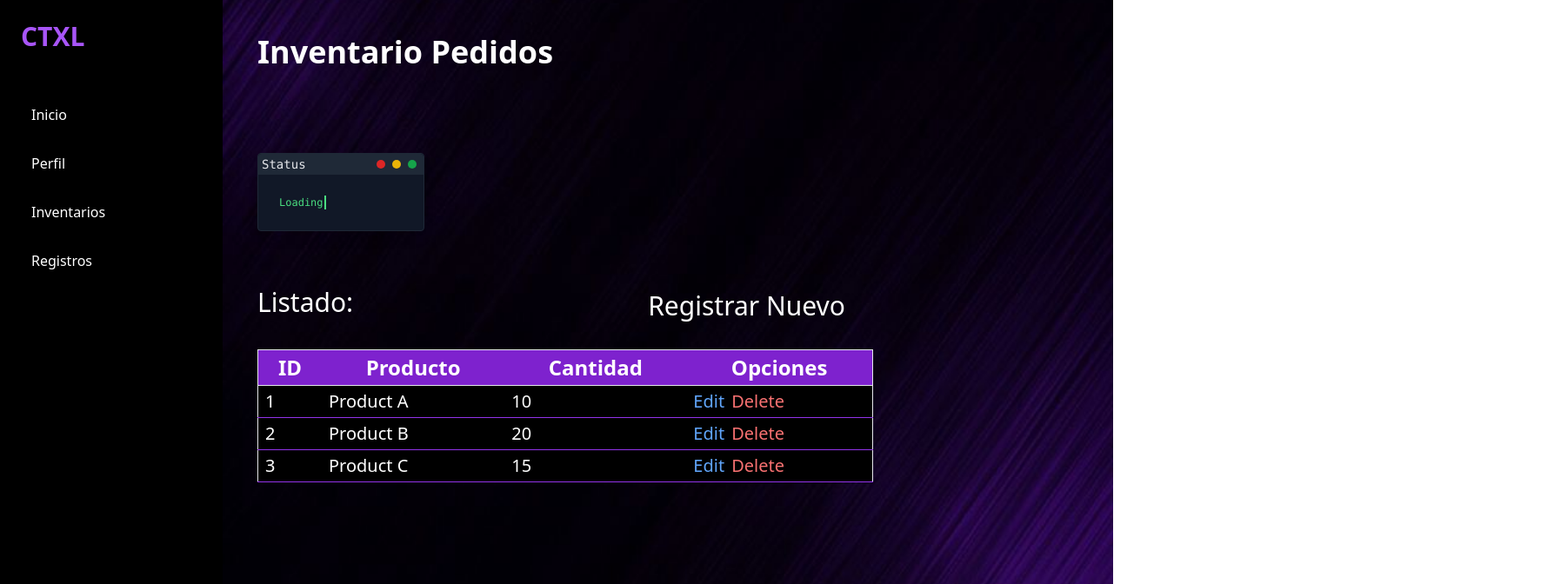
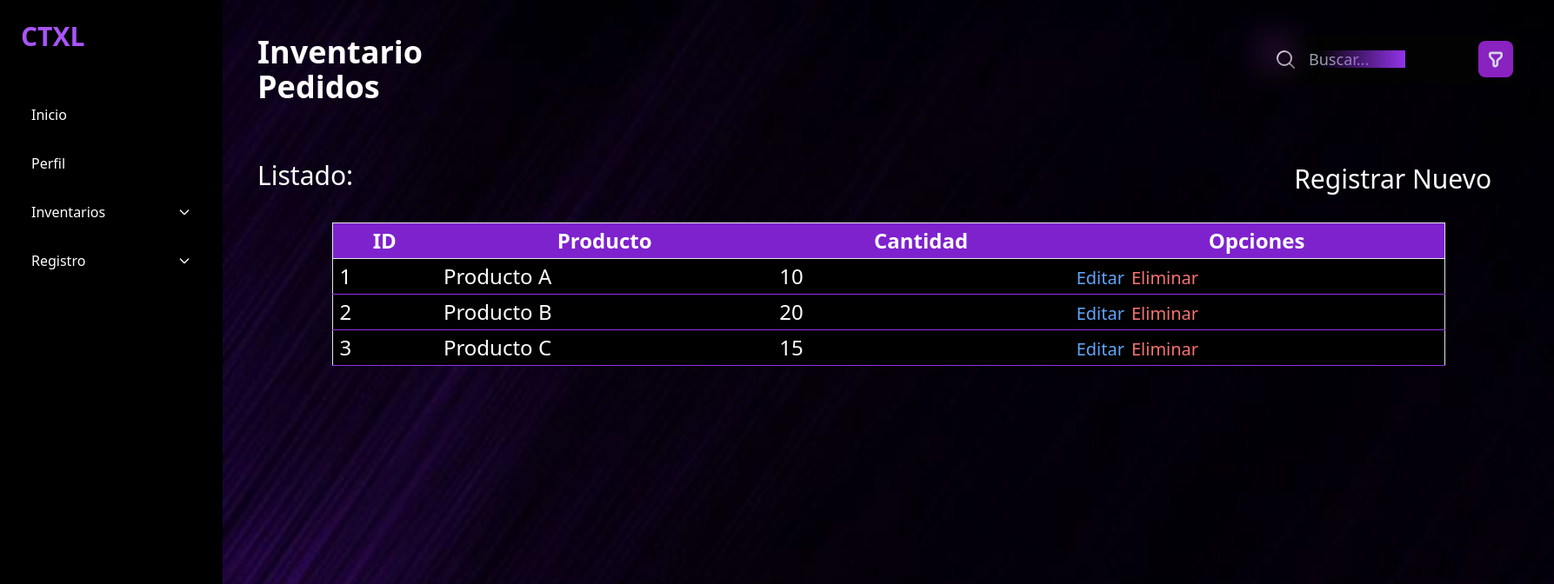
Before and after one commit to zluis17/CTXL, a React (Create React App) app: page / in a window 1280 px wide. Shown: the top 672 px of the page at 87% size, 1787 px wide, since content can reach past the window. Built offline with nearby package versions, Linux system fonts and the light colour scheme.

Commit message:
inventarioPedidos99%

```diff
--- a/src/index.css
+++ b/src/index.css
@@ -1,3 +1,90 @@
-@tailwind base;
-@tailwind components;
-@tailwind utilities;
+    @tailwind base;
+    @tailwind components;
+    @tailwind utilities;
+
+    .white::before {
+        content: "";
+        z-index: -2;
+        text-align: center;
+        top: 50%;
+        left: 50%;
+        transform: translate(-50%, -50%) rotate(83deg);
+        position: absolute;
+        width: 600px;
+        height: 600px;
+        background-repeat: no-repeat;
+        background-position: 0 0;
+        filter: brightness(1.4);
+        background-image: conic-gradient(
+            rgba(0, 0, 0, 0) 0%,
+            #a099d8,
+            rgba(0, 0, 0, 0) 8%,
+            rgba(0, 0, 0, 0) 50%,
+            #dfa2da,
+            rgba(0, 0, 0, 0) 58%
+            );
+        transition: all 2s;
+    }
+
+    .border::before {
+        content: "";
+        z-index: -2;
+        text-align: center;
+        top: 50%;
+        left: 50%;
+        transform: translate(-50%, -50%) rotate(70deg);
+        position: absolute;
+        width: 600px;
+        height: 600px;
+        filter: brightness(1.3);
+        background-repeat: no-repeat;
+        background-position: 0 0;
+        background-image: conic-gradient(
+            #1c191c,
+            #402fb5 5%,
+            #1c191c 14%,
+            #1c191c 50%,
+            #cf30aa 60%,
+            #1c191c 64%
+        );
+        transition: all 2s;
+    }
+
+    .darkBorderBg::before {
+        content: "";
+        z-index: -2;
+        text-align: center;
+        top: 50%;
+        left: 50%;
+        transform: translate(-50%, -50%) rotate(82deg);
+        position: absolute;
+        width: 600px;
+        height: 600px;
+        background-repeat: no-repeat;
+        background-position: 0 0;
+            background-image: conic-gradient(
+            rgba(0, 0, 0, 0),
+            #18116a,
+            rgba(0, 0, 0, 0) 10%,
+            rgba(0, 0, 0, 0) 50%,
+            #6e1b60,
+            rgba(0, 0, 0, 0) 60%
+        );
+        transition: all 2s;
+    }
+
+    #poda:hover > .darkBorderBg::before {
+        transform: translate(-50%, -50%) rotate(262deg);
+    }
+
+    #poda:hover > .white::before {
+        transform: translate(-50%, -50%) rotate(263deg);
+    }
+
+    #poda:hover > .border::before {
+        transform: translate(-50%, -50%) rotate(250deg);
+    }
+
+    #main:hover > #pink-mask {
+        opacity: 0;
+    }
--- a/src/pages/ipedidos.js
+++ b/src/pages/ipedidos.js
@@ -1,72 +1,86 @@
-import React, { useState } from "react";
-import logoFacebook from "../img/facebook-512.webp";
-import logoGoogle from "../img/google_logo-google_icongoogle-512.webp";
-import logoTwitter from "../img/1690643591twitter-x-logo-png.webp";
-import logoInstagram from "../img/instagram-logo-instagram-icon-transparent-free-png.webp";
-import backgroundImag from "../img/imagen1.jpg";
+import React, { useState } from 'react';
+import logoFacebook from '../img/facebook-512.webp';
+import logoGoogle from '../img/google_logo-google_icongoogle-512.webp';
+import logoTwitter from '../img/1690643591twitter-x-logo-png.webp';
+import logoInstagram from '../img/instagram-logo-instagram-icon-transparent-free-png.webp';
+import backgroundImag from '../img/imagen1.jpg';
+import '../index.css';
 
-// Estilos CSS personalizados para las animaciones
-const styles = `
-  @keyframes blinkCursor {
-    50% {
-      border-right-color: transparent;
-    }
-  }
+const MiComponente = () => {
+  return (
+    <div className="relative">
+      {/* Fondo con cuadrícula */}
+      <div className="absolute inset-0 z-[-1] bg-[linear-gradient(to_right,_#0f0f10_1px,_transparent_1px),_linear-gradient(to_bottom,_#0f0f10_1px,_transparent_1px)] bg-[size:1rem_1rem] bg-center filter blur-sm"></div>
 
-  @keyframes typeAndDelete {
-    0%, 10% {
-      width: 0;
-    }
-    45%, 55% {
-      width: 6.2em; /* ajusta el ancho según el contenido */
-    }
-    90%, 100% {
-      width: 0;
-    }
-  }
+      {/* Contenedor principal */}
+      <div id="poda" className="flex items-center justify-center relative">
+        {/* Elementos con filtros y desenfoque */}
+        <div className="absolute inset-0 z-[-1] filter blur-md max-w-[314px] max-h-[70px] rounded-lg bg-white"></div>
+        <div className="absolute inset-0 z-[-1] filter blur-sm max-w-[314px] max-h-[70px] rounded-lg bg-[#18116a]"></div>
+        <div className="absolute inset-0 z-[-1] filter blur-sm max-w-[314px] max-h-[70px] rounded-lg bg-[#1c191c]"></div>
+        <div className="absolute inset-0 z-[-1] filter blur-sm max-w-[314px] max-h-[70px] rounded-lg bg-[#000] opacity-40"></div>
 
-  .animate-blinkCursor {
-    animation: blinkCursor 0.5s step-end infinite alternate;
-  }
-
-  .animate-typeAndDelete {
-    animation: typeAndDelete 4s steps(11) infinite;
-  }
-`;
-
-const TerminalLoader = () => {
-  return (
-    <div className="border border-gray-800 bg-gray-900 text-green-400 font-mono text-sm p-6 w-48 mx-auto mt-24 shadow-lg rounded relative overflow-hidden">
-      <style>{styles}</style>
-      <div className="absolute top-0 left-0 right-0 h-6 bg-gray-800 rounded-t px-1 flex items-center">
-        <div className="text-gray-200 text-sm">Status</div>
-        <div className="ml-auto flex">
-          <div className="w-2.5 h-2.5 rounded-full bg-red-600 mx-1"></div>
-          <div className="w-2.5 h-2.5 rounded-full bg-yellow-500 mx-1"></div>
-          <div className="w-2.5 h-2.5 rounded-full bg-green-600 mx-1"></div>
+        {/* Contenedor del input */}
+        <div id="main" className="relative">
+          <input
+            placeholder="Buscar..."
+            type="text"
+            name="text"
+            className="bg-[#010201] border-bg-[#8922C0] w-[301px] h-[56px] rounded-lg text-white pl-[59px] pr-4 text-lg"
+          />
+          <div id="input-mask" className="absolute w-[100px] h-[20px] bg-gradient-to-r from-transparent to-purple-600 top-[18px] left-[70px] pointer-events-none"></div>
+          <div id="pink-mask" className="absolute w-[30px] h-[20px] bg-[#8922C0] top-[10px] left-[5px] filter blur-[20px] opacity-80 transition-all duration-200  to-purple-600"></div>
+          <div id="filter-icon" className="absolute top-[7px] right-[7px] w-[40px] h-[42px] rounded-lg overflow-hidden flex items-center justify-center bg-gradient-to-b from-[#8922C0] to-[#8922C0]">
+            <svg className="w-8 h-8 text-white" viewBox="0 0 24 24" strokeWidth="2" strokeLinecap="round" strokeLinejoin="round" fill="none">
+              <path d="M8.16 6.65H15.83C16.47 6.65 16.99 7.17 16.99 7.81V9.09C16.99 9.56 16.7 10.14 16.41 10.43L13.91 12.64C13.56 12.93 13.33 13.51 13.33 13.98V16.48C13.33 16.83 13.1 17.29 12.81 17.47L12 17.98C11.24 18.45 10.2 17.92 10.2 16.99V13.91C10.2 13.5 9.97 12.98 9.73 12.69L7.52 10.36C7.23 10.08 7 9.55 7 9.2V7.87C7 7.17 7.52 6.65 8.16 6.65Z" stroke="#d6d6e6"></path>
+            </svg>
+          </div>
+          <div id="search-icon" className="absolute top-4 left-5">
+            <svg xmlns="http://www.w3.org/2000/svg" width="24" height="24" viewBox="0 0 24 24" fill="none" strokeWidth="2" strokeLinecap="round" strokeLinejoin="round">
+              <circle cx="11" cy="11" r="8" stroke="url(#search)"></circle>
+              <line x1="22" y1="22" x2="16.65" y2="16.65" stroke="url(#searchl)"></line>
+              <defs>
+                <linearGradient id="search" gradientTransform="rotate(50)">
+                  <stop offset="0%" stopColor="#f8e7f8"></stop>
+                  <stop offset="50%" stopColor="#b6a9b7"></stop>
+                </linearGradient>
+                <linearGradient id="searchl">
+                  <stop offset="0%" stopColor="#b6a9b7"></stop>
+                  <stop offset="50%" stopColor="#837484"></stop>
+                </linearGradient>
+              </defs>
+            </svg>
           </div>
         </div>
-      <div className="mt-6 text-xs whitespace-nowrap overflow-hidden border-r-2 border-green-400 animate-typeAndDelete animate-blinkCursor">
-        Loading...
       </div>
     </div>
   );
 };
 
+
 function IPedidos() {
   const [data, setData] = useState([
-    { id: 1, producto: "Product A", cantidad: 10 },
-    { id: 2, producto: "Product B", cantidad: 20 },
-    { id: 3, producto: "Product C", cantidad: 15 },
+    { id: 1, producto: "Producto A", cantidad: 10 },
+    { id: 2, producto: "Producto B", cantidad: 20 },
+    { id: 3, producto: "Producto C", cantidad: 15 },
   ]);
+
+  const [isInventoryOpen, setIsInventoryOpen] = useState(false);
+  const [isRegisterOpen, setIsRegisterOpen] = useState(false);
+
 
   const handleDelete = (id) => {
     setData(data.filter((item) => item.id !== id));
   };
 
   const handleEdit = (id) => {
-    // Implement edit functionality here
     alert(`Edit item with ID ${id}`);
+  };
+  const toggleInventory = () => {
+    setIsInventoryOpen(!isInventoryOpen);
+  };
+  const toggleRegister = () => {
+    setIsRegisterOpen(!isRegisterOpen);
   };
 
   return (
@@ -88,19 +102,80 @@ function IPedidos() {
             className="p-3 rounded-lg hover:bg-purple-600 hover:text-white transition duration-300"
           >
             Perfil
+
+          </a>
+          <div>
+            <button
+              onClick={toggleInventory}
+              className="w-full text-left p-3 rounded-lg hover:bg-purple-600 hover:text-white transition duration-300 flex justify-between items-center"
+            >
+              Inventarios
+              <svg
+                className={`w-4 h-4 transform transition-transform duration-300 ${isInventoryOpen ? 'rotate-180' : ''}`}
+                xmlns="http://www.w3.org/2000/svg"
+                fill="none"
+                viewBox="0 0 24 24"
+                stroke="currentColor"
+              >
+                <path strokeLinecap="round" strokeLinejoin="round" strokeWidth="2" d="M19 9l-7 7-7-7" />
+              </svg>
+            </button>
+            {isInventoryOpen && (
+              <div className="pl-6 mt-2">
+                <a
+                  href="#option1"
+                  className="block p-3 rounded-lg hover:bg-purple-600 hover:text-white transition duration-300"
+                >
+                  Opción 1
                 </a>
                 <a
-            href="#settings"
-            className="p-3 rounded-lg hover:bg-purple-600 hover:text-white transition duration-300"
+                  href="#option2"
+                  className="block p-3 rounded-lg hover:bg-purple-600 hover:text-white transition duration-300"
                 >
-            Inventarios
+                  Opción 2
                 </a>
                 <a
-            href="#logout"
-            className="p-3 rounded-lg hover:bg-purple-600 hover:text-white transition duration-300"
+                  href="#option3"
+                  className="block p-3 rounded-lg hover:bg-purple-600 hover:text-white transition duration-300"
                 >
-            Registros
+                  Opción 3
                 </a>
+              </div>
+            )}
+          </div>
+          <div>
+            <button
+              onClick={toggleRegister}
+              className="w-full text-left p-3 rounded-lg hover:bg-purple-600 hover:text-white transition duration-300 flex justify-between items-center"
+            >
+              Registro
+              <svg
+                className={`w-4 h-4 transform transition-transform duration-300 ${isRegisterOpen ? 'rotate-180' : ''}`}
+                xmlns="http://www.w3.org/2000/svg"
+                fill="none"
+                viewBox="0 0 24 24"
+                stroke="currentColor"
+              >
+                <path strokeLinecap="round" strokeLinejoin="round" strokeWidth="2" d="M19 9l-7 7-7-7" />
+              </svg>
+            </button>
+            {isRegisterOpen && (
+              <div className="pl-6 mt-2">
+                <a
+                  href="#registerOption1"
+                  className="block p-3 rounded-lg hover:bg-purple-600 hover:text-white transition duration-300"
+                >
+                  Opción de Registro 1
+                </a>
+                <a
+                  href="#registerOption2"
+                  className="block p-3 rounded-lg hover:bg-purple-600 hover:text-white transition duration-300"
+                >
+                  Opción de Registro 2
+                </a>
+              </div>
+            )}
+          </div>
         </nav>
         {/* Social Media Icons */}
         <div className="flex justify-center p-6 space-x-4 mt-auto">
@@ -140,32 +215,39 @@ function IPedidos() {
       </aside>
 
       {/* Main Content */}
-      <main className="flex-1 flex flex-col p-10 bg-gray-900 text-white bg-cover bg-center bg-no-repeat" style={{ backgroundImage: `url(${backgroundImag})` }}>
-        <div className="flex">
-          {/* TerminalLoader */}
+      <main
+        className="flex-1 flex flex-col p-10 bg-gray-900 text-white bg-cover bg-no-repeat"
+        style={{ backgroundImage: `url(${backgroundImag})` }}
+      >
 
 
           {/* Content */}
-          <div className="w-3/4">
-            <h1 className="text-4xl font-bold mb-8">Inventario Pedidos</h1>
-            <div className="w-1/4 align-right ">
-            <TerminalLoader />
+          <div className=" w-3/4 margin-top-20px">
+            <div className="w-1/4 flex">
+              <h1 className="white-space:nowrap text-4xl font-bold">Inventario Pedidos</h1>
+            <div className="pl-[120vh]">
+              <MiComponente />
             </div>
+            </div>
+          </div>
+
+          <div className="">
             <div>
-              <p className="text-3xl text-left relative top-16">Listado:</p>
+              <div className="text-3xl text-left relative top-16 ">Listado:</div>
             </div>
             <div>
               <a
                 href="#settings"
-                className="block text-right text-3xl p-8 hover:text-purple-400 width-50px"
+                className="align-text-center block text-right text-3xl p-8 hover:text-purple-400"
               >
                 Registrar Nuevo
               </a>
             </div>
+          </div>
 
             {/* Table */}
-            <div className="overflow-x-auto mx-auto max-w-4xl">
-              <table className="min-w-full bg-black text-white border rounded-lg shadow-lg">
+            <div className=" overflow-x-auto mx-auto w-full max-w-7xl">
+              <table className=" w-full bg-black text-white border rounded-lg shadow-lg">
                 <thead>
                   <tr className="bg-purple-700 border-b border-bg-black text-2xl">
                     <th className="py-1 px-2">ID</th>
@@ -176,7 +258,10 @@ function IPedidos() {
                 </thead>
                 <tbody>
                   {data.map((item) => (
-                    <tr key={item.id} className="border-b border-purple-600 text-xl">
+                    <tr
+                      key={item.id}
+                      className="border-b border-purple-600 text-2xl"
+                    >
                       <td className="py-1 px-2">{item.id}</td>
                       <td className="py-1 px-2">{item.producto}</td>
                       <td className="py-1 px-2">{item.cantidad}</td>
@@ -185,13 +270,13 @@ function IPedidos() {
                           onClick={() => handleEdit(item.id)}
                           className="text-blue-400 hover:underline mr-2 text-xl"
                         >
-                          Edit
+                          Editar
                         </button>
                         <button
                           onClick={() => handleDelete(item.id)}
                           className="text-red-400 hover:underline text-xl"
                         >
-                          Delete
+                          Eliminar
                         </button>
                       </td>
                     </tr>
@@ -199,8 +284,6 @@ function IPedidos() {
                 </tbody>
               </table>
             </div>
-          </div>
-        </div>
       </main>
     </div>
   );
```
Lines whose indentation alone changed are shown as unchanged.
